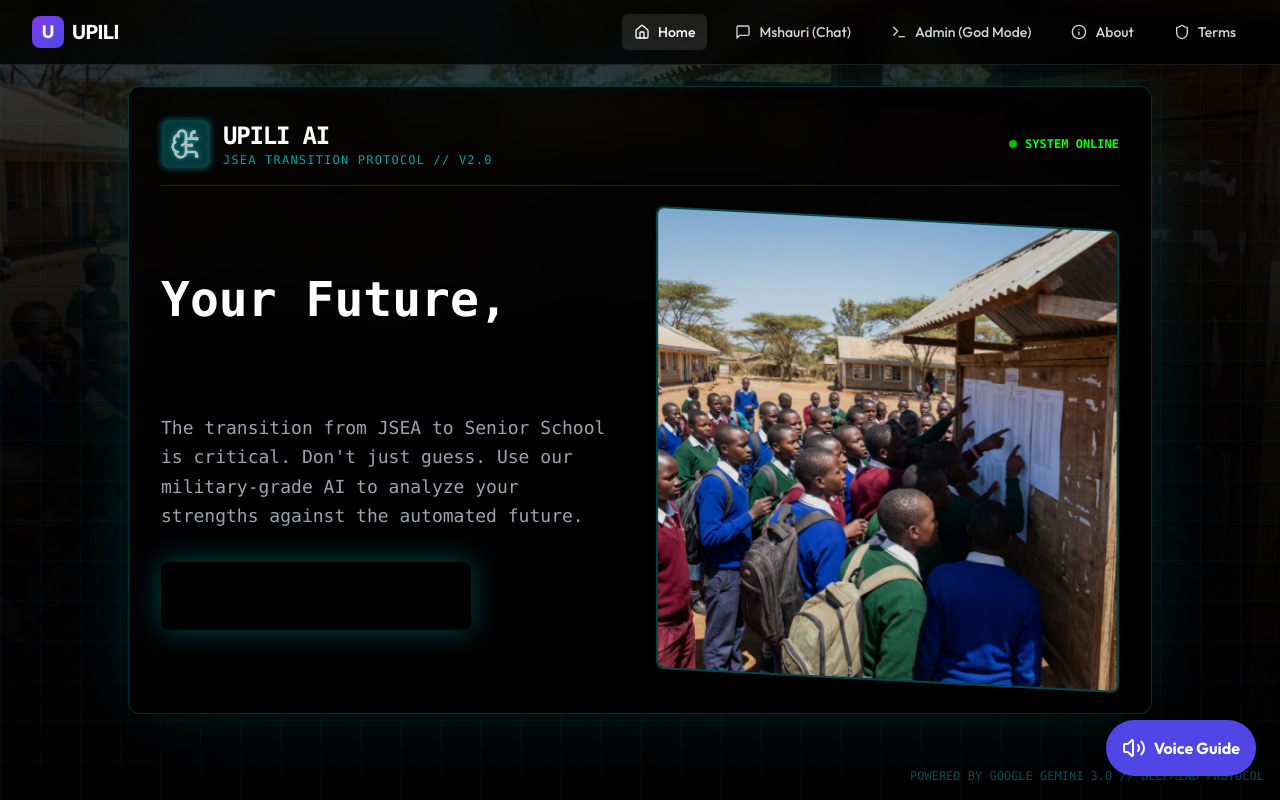
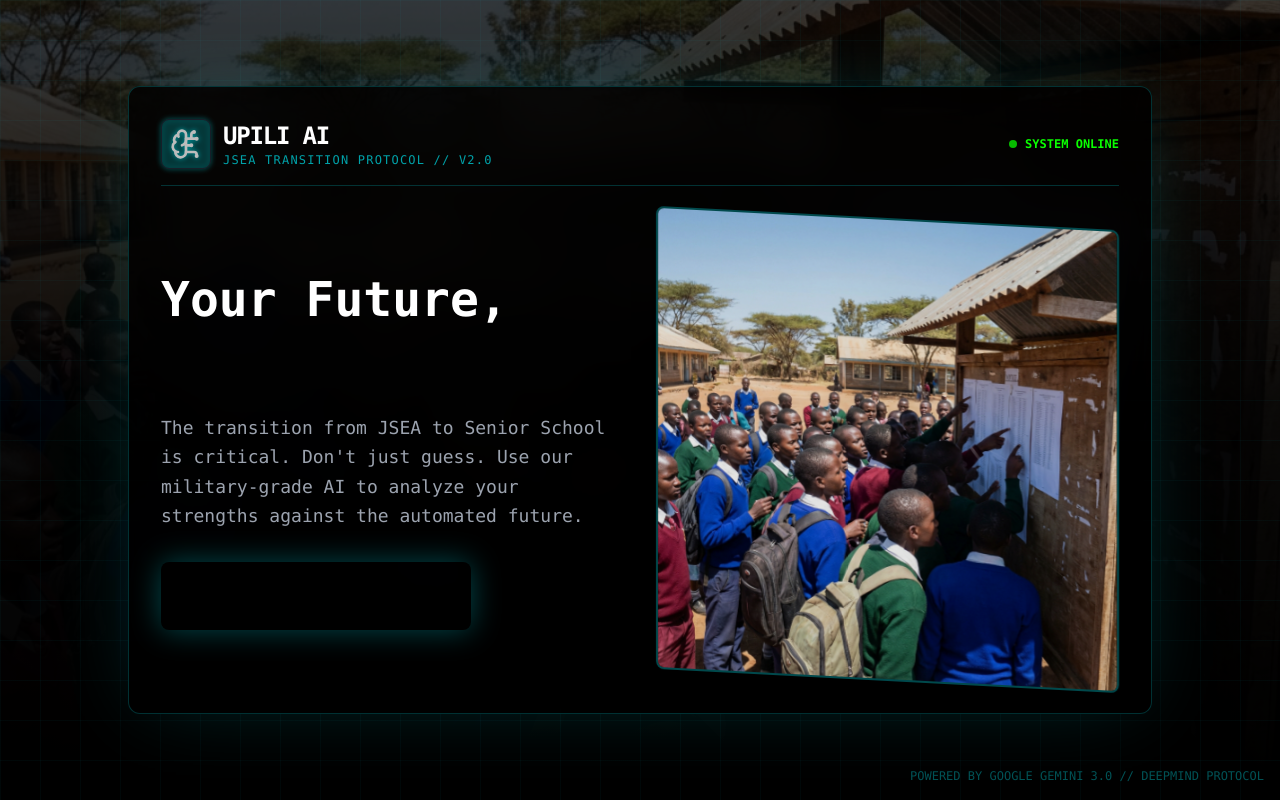
Before and after one commit to jmsmuigai/upili-app, a Next.js app: page / in a window 1280 px wide. Built offline with nearby package versions, Linux system fonts and the light colour scheme.

Commit message:
chore: polish metadata and theme in layout

```diff
--- a/src/app/layout.tsx
+++ b/src/app/layout.tsx
@@ -1,34 +1,29 @@
-import type { Metadata } from 'next'
-import { Outfit } from 'next/font/google'
-import './globals.css'
-import { Navbar } from '@/components/Navbar';
-import { ConnectivityMonitor } from '@/components/ConnectivityMonitor';
-import VoiceGuide from '@/components/VoiceGuide';
-
-const outfit = Outfit({ subsets: ['latin'] })
+import type { Metadata } from "next";
+import "./globals.css";
 
 export const metadata: Metadata = {
-    title: 'Career Smart | Intelligent Guidance',
-    description: 'AI-Powered Career Pathways & Market Intelligence for JSEA',
-    manifest: '/manifest.json',
+    title: "UPILI AI | JSEA Transition Advisor",
+    description: "Advanced Agentic AI platform for Kenyan JSEA students transitioning to Senior School. Powered by Gemini 3.",
     icons: {
-        apple: '/icon-192x192.png',
+        icon: "/assets/favicon.ico",
     },
-}
+    openGraph: {
+        title: "UPILI AI - Future-Proof Your Career",
+        description: "Discover your path in the new CBC curriculum with AI-driven analysis.",
+        type: "website",
+    }
+};
 
 export default function RootLayout({
     children,
-}: {
-    children: React.ReactNode
-}) {
+}: Readonly<{
+    children: React.ReactNode;
+}>) {
     return (
-        <html lang="en">
-            <body className={outfit.className}>
-                <ConnectivityMonitor />
-                <Navbar />
+        <html lang="en" className="dark">
+            <body className="bg-black text-white antialiased min-h-screen">
                 {children}
-                <VoiceGuide />
             </body>
         </html>
-    )
+    );
 }
```
